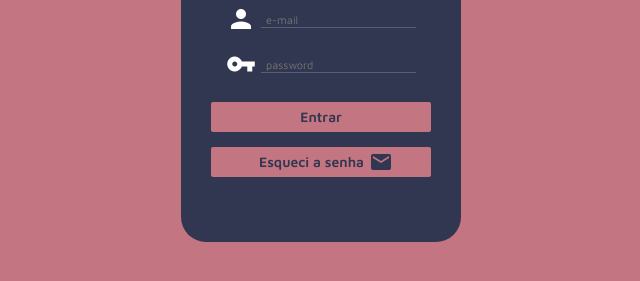
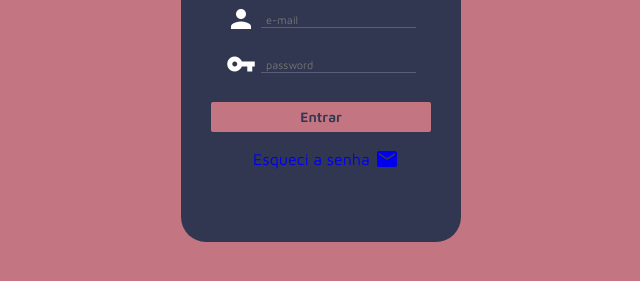
Before and after one commit to G4breela/projeto-login-my-version, a plain HTML site: page index.html in a window 1280 px wide. Shown: the part 433-714 px from the top of the page, without its empty margins (319-959 px from the left). Drawn offline with Linux system fonts and the light colour scheme.

Commit message:
Update index.html
retirando a classe do link

```diff
--- a/index.html
+++ b/index.html
@@ -30,7 +30,7 @@
                         </div>
                         <div class="buttons">
                             <input type="submit" value="Entrar" class="user-buttons">
-                            <a href="#" id="button" class="user-buttons"><span>Esqueci a senha</span><i class="material-icons" >email</i></a>
+                            <a href="#" id="button" ><span>Esqueci a senha</span><i class="material-icons" >email</i></a>
                         </div>
                     </div>
                 </form>
```
